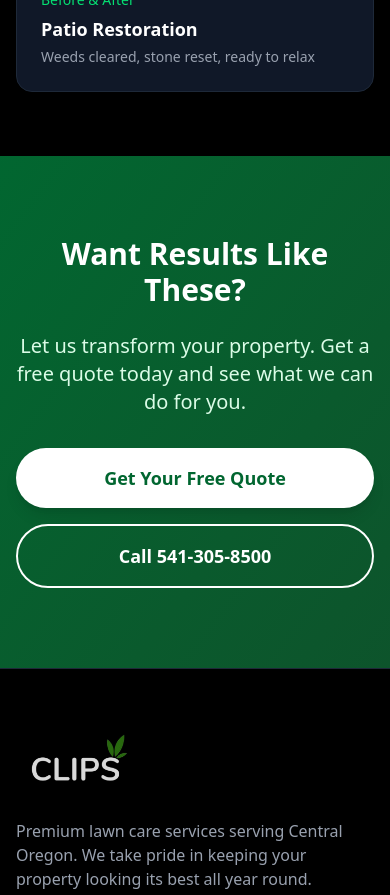
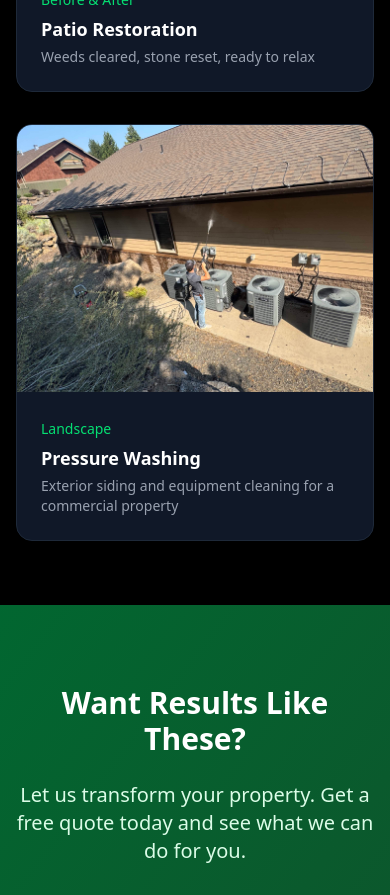
Before and after one commit to quandavis69/CLIPS, a Next.js app: page /gallery in a window 390 px wide. Shown: the part 4180-5075 px from the top of the page. Built offline with nearby package versions, Linux system fonts and the light colour scheme.

Commit message:
Add pressure washing photo to the gallery
The other three files in this batch were marketing flyer/ad graphics
with heavy text overlays (several with the old phone number baked
into the image), not raw project photos, so they weren't added to
the gallery.

```diff
--- a/src/app/gallery/page.tsx
+++ b/src/app/gallery/page.tsx
@@ -70,6 +70,14 @@ const galleryItems = [
     description: "Weeds cleared, stone reset, ready to relax",
     image: "/gallery/patio-before-after.jpg",
     before: true,
+  },
+  {
+    id: 9,
+    category: "Landscape",
+    title: "Pressure Washing",
+    description: "Exterior siding and equipment cleaning for a commercial property",
+    image: "/gallery/pressure-washing.jpg",
+    before: false,
   },
 ];
 
```
Also changed, not shown: public/gallery/pressure-washing.jpg (added).
